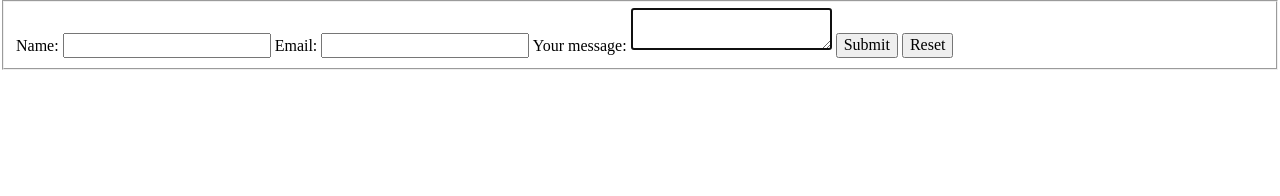
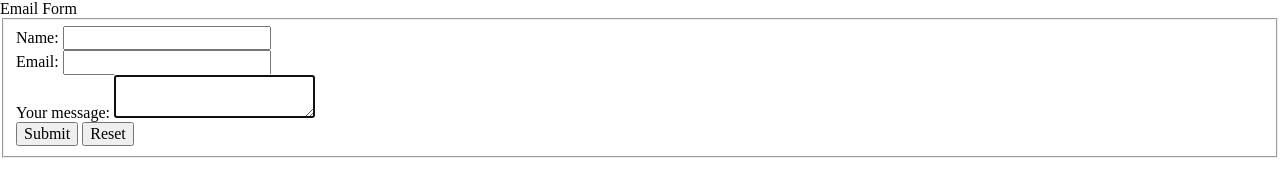
Before and after one commit to pek10/HTML-forms, a plain HTML site: page index.html in a window 1280 px wide. Drawn offline with nearby package versions, Linux system fonts and the light colour scheme.

Commit message:
Cleanup before CSS

```diff
--- a/index.html
+++ b/index.html
@@ -10,8 +10,10 @@
       name="viewport"
       content="width=device-width, initial-scale=1.0"
     />
+
     <title>HTML Forms - Alex Myers</title>
 
+    <!-- Normalize -->
     <link
       rel="stylesheet"
       href="https://cdnjs.cloudflare.com/ajax/libs/normalize/8.0.1/normalize.min.css"
@@ -27,19 +29,27 @@
   </head>
   <body>
     <form action="">
+      <legend>Email Form</legend>
       <fieldset>
+        <div>
           <label for="name">Name:</label>
           <input
             id="name"
             type="text"
             name="name"
           />
+        </div>
+
+        <div>
           <label for="email">Email:</label>
           <input
             id="email"
             type="email"
             name="email"
           />
+        </div>
+
+        <div>
           <label for="form-message">Your message:</label>
           <textarea
             id="form-message"
@@ -48,7 +58,11 @@
             required
             maxlength="200"
           ></textarea>
+        </div>
+
+        <!-- Submit the form -->
         <button type="submit">Submit</button>
+        <!-- Reset and start over -->
         <button type="reset">Reset</button>
       </fieldset>
     </form>
```
Lines whose indentation alone changed are shown as unchanged.
